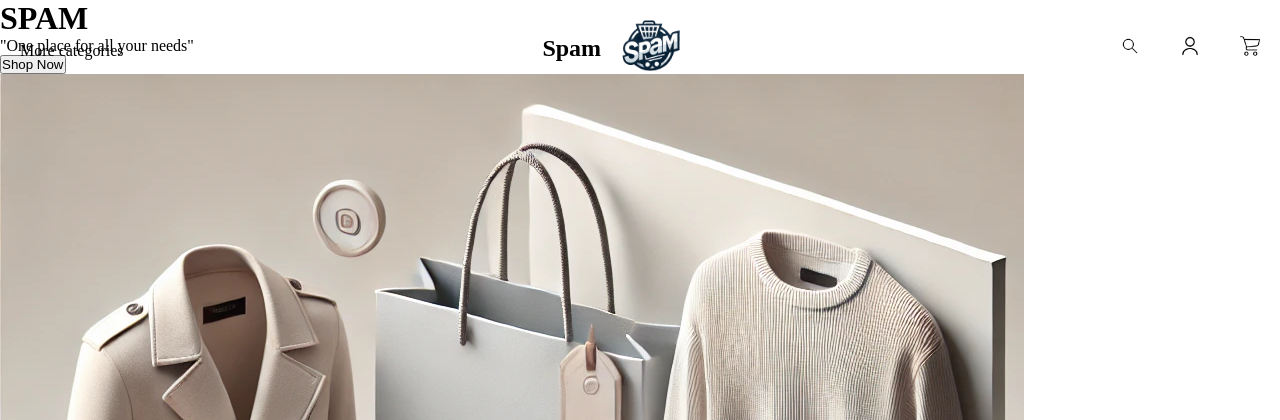
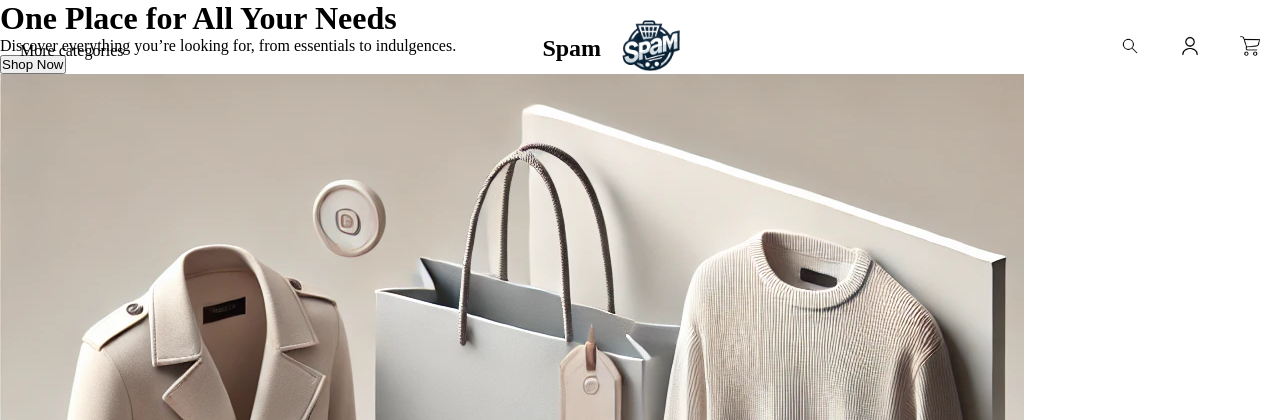
Before and after one commit to Panlo62/SPAM, a PHP site: page / in a window 1280 px wide. Shown: the top 420 px of the page. Run offline with PHP 8.4, Linux system fonts and the light colour scheme; data that the repository does not hold is empty.

Commit message:
Change taglines

```diff
--- a/index.php
+++ b/index.php
@@ -49,8 +49,8 @@
     </header>
     <main>
       <div class="left">
-        <h1>SPAM</h1>
-        <p>"One place for all your needs"</p>
+        <h1>One Place for All Your Needs</h1>
+        <p>Discover everything you’re looking for, from essentials to indulgences.</p>
         <button>Shop Now</button>
       </div>
       <div class="right">
```
